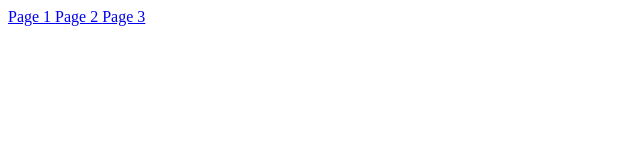
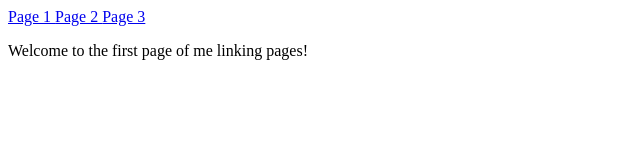
Before and after one commit to jaydenlii/Linking-Pages, a plain HTML site: page index.html in a window 1280 px wide. Shown: the whole page, without its empty margins (0-640 px from the left). Drawn offline with Linux system fonts and the light colour scheme.

Commit message:
Add welcome paragraph to index.html

```diff
--- a/index.html
+++ b/index.html
@@ -14,6 +14,8 @@
 
 <a href="page3.html"> Page 3 </a>
 
+<p>Welcome to the first page of me linking pages!</p>
+
 </body>
 
 </html>
```
